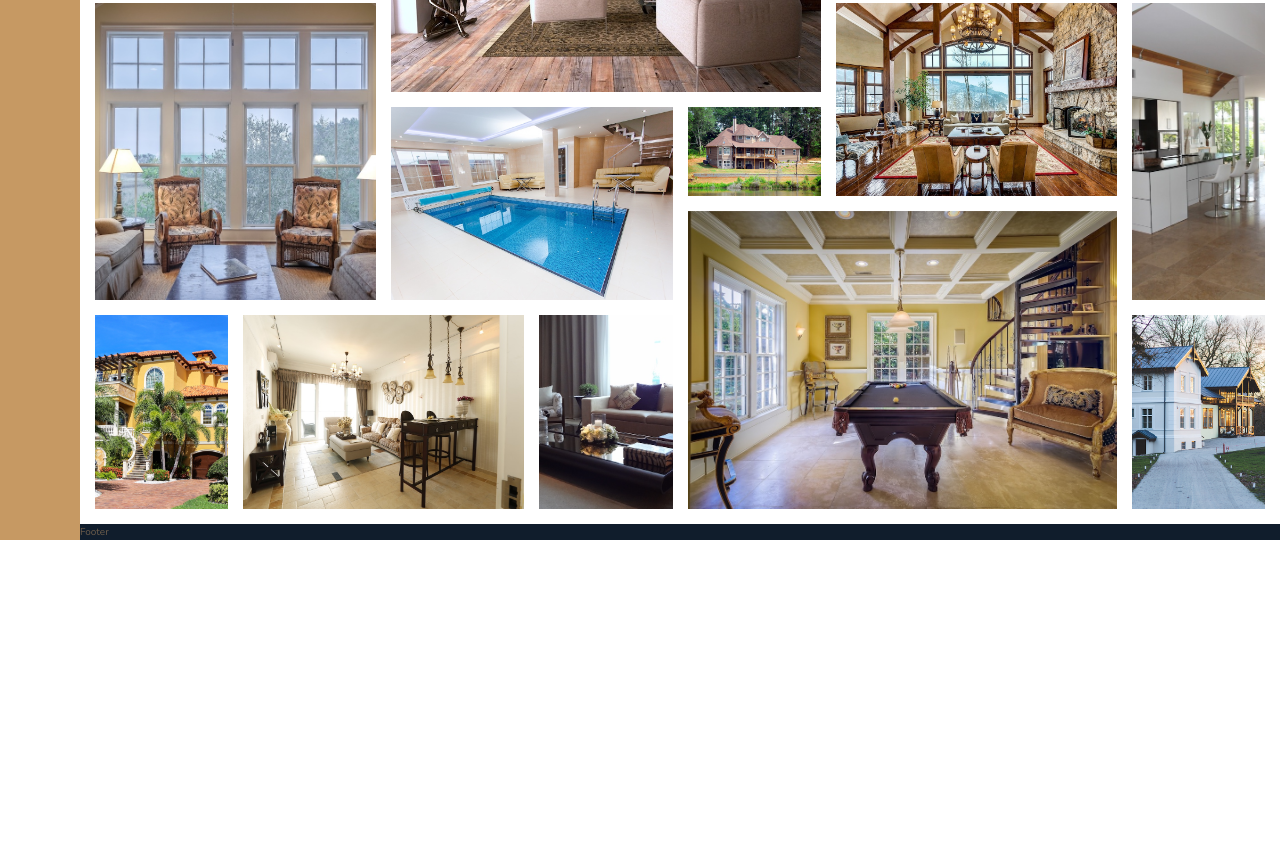
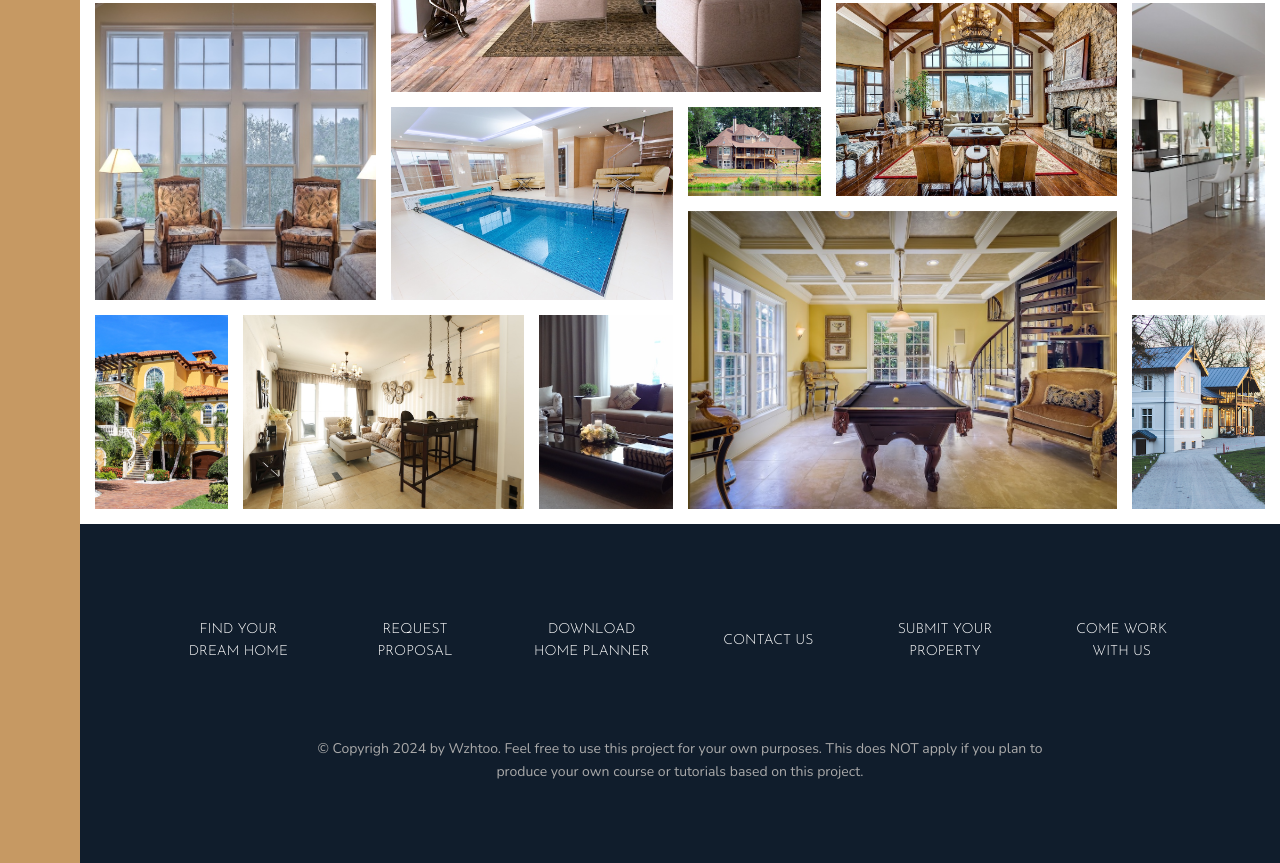
Before and after one commit to wzhtoo/SCSS_Project, a website: page Nexter/index.html in a window 1280 px wide. Shown: the part 3293-4156 px from the top of the page. Before the commit the page ends 3833 px from the top, so only its background shows below. Drawn offline with nearby package versions, Linux system fonts and the light colour scheme.

```diff
--- a/Nexter/index.html
+++ b/Nexter/index.html
@@ -358,6 +358,32 @@
       </figure>
     </section>
 
-    <footer>Footer</footer>
+    <footer class="footer">
+      <ul class="nav">
+        <li class="nav__item">
+          <a href="#" class="nav__link">Find your dream home</a>
+        </li>
+        <li class="nav__item">
+          <a href="#" class="nav__link">Request proposal</a>
+        </li>
+        <li class="nav__item">
+          <a href="#" class="nav__link">Download home planner</a>
+        </li>
+        <li class="nav__item">
+          <a href="#" class="nav__link">Contact us</a>
+        </li>
+        <li class="nav__item">
+          <a href="#" class="nav__link">Submit your property</a>
+        </li>
+        <li class="nav__item">
+          <a href="#" class="nav__link">Come work with us</a>
+        </li>
+      </ul>
+      <p class="copyright">
+        &copy; Copyrigh 2024 by Wzhtoo. Feel free to use this project for your
+        own purposes. This does NOT apply if you plan to produce your own course
+        or tutorials based on this project.
+      </p>
+    </footer>
   </body>
 </html>
--- a/Nexter/sass/_footer.scss
+++ b/Nexter/sass/_footer.scss
@@ -1,4 +1,45 @@
-footer {
+.footer {
   background-color: $color-secondary;
   grid-column: full-start / full-end;
+
+  padding: 8rem;
 }
+.nav {
+  list-style: none;
+
+  display: grid;
+  grid-template-columns: repeat(auto-fit, minmax(15rem, 1fr));
+  gap: 2rem;
+  align-items: center;
+
+  &__link:link,
+  &__link:visited {
+    font-size: 1.4rem;
+    color: white;
+    text-decoration: none;
+    font-family: $font-display;
+    text-transform: uppercase;
+    text-align: center;
+    padding: 1.5rem;
+    display: block;
+    transition: all 0.2s;
+  }
+  &__item {
+  }
+  &__link:hover,
+  &__link:active {
+    background-color: rgba(#fff, 0.05);
+    transform: translateY(-3px);
+  }
+}
+
+.copyright {
+  font-size: 1.4rem;
+  color: $color-grey-light-2;
+  margin-top: 6rem;
+  margin-right: auto;
+  margin-left: auto;
+  text-align: center;
+
+  width: 70%;
+}
```
Also changed, not shown: Nexter/css/style.css.
